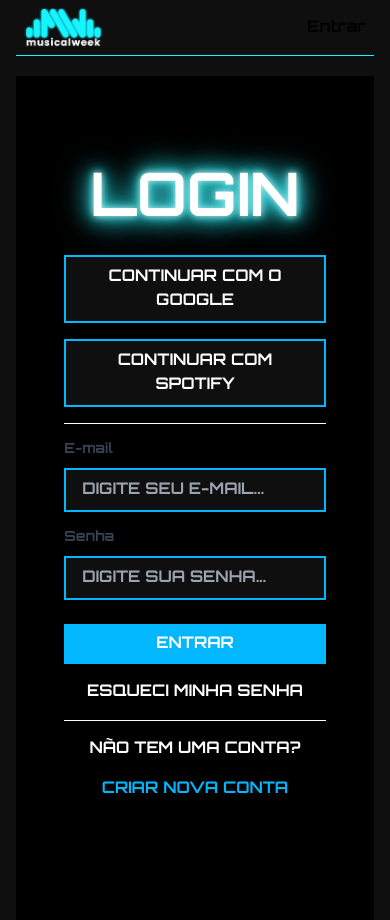
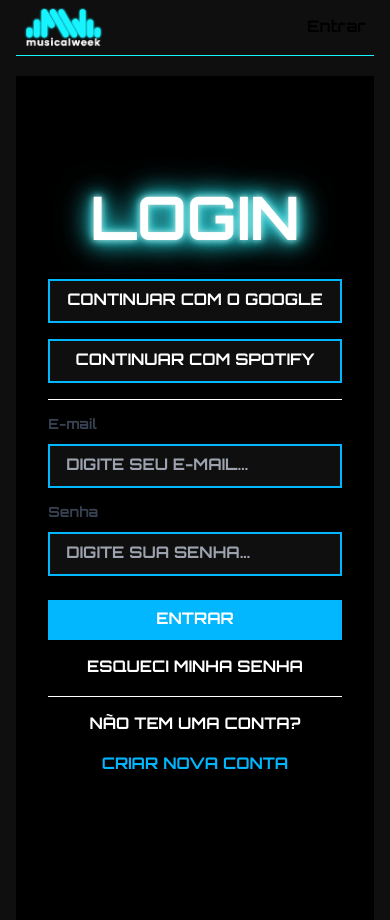
Before and after one commit to meira03/musicalweek, a Next.js app: page /en/login in a window 390 px wide. Built offline with nearby package versions, Linux system fonts and the light colour scheme; no server answers.

Commit message:
Ajuste na responsividade do login

```diff
--- a/src/app/[lang]/login/page.js
+++ b/src/app/[lang]/login/page.js
@@ -38,8 +38,8 @@
   }
 
   return (
-    <main className="min-h-screen bg-black-900 dark:bg-black-900 text-white h-full flex justify-center items-center p-8">
-      <div className="bg-black-900 dark:bg-black-900 shadow-md rounded px-4 sm:px-8 pt-6 pb-8 mb-4 w-full sm:w-4/5 lg:w-1/2">
+    <main className="min-h-screen bg-black-900 dark:bg-black-900 text-white flex justify-center items-center p-4 md:p-8">
+      <div className="bg-black-900 dark:bg-black-900 shadow-md rounded px-4 sm:px-8 pt-6 pb-8 mb-4 w-full sm:w-4/5 lg:w-3/4 xl:w-1/2">
         <h1 className="dark:text-white text-center text-5xl font-bold mb-6 uppercase">
           <span className="flex justify-center neon-text text-6xl uppercase font-semibold mb-4">LOGIN</span>
         </h1>
```
